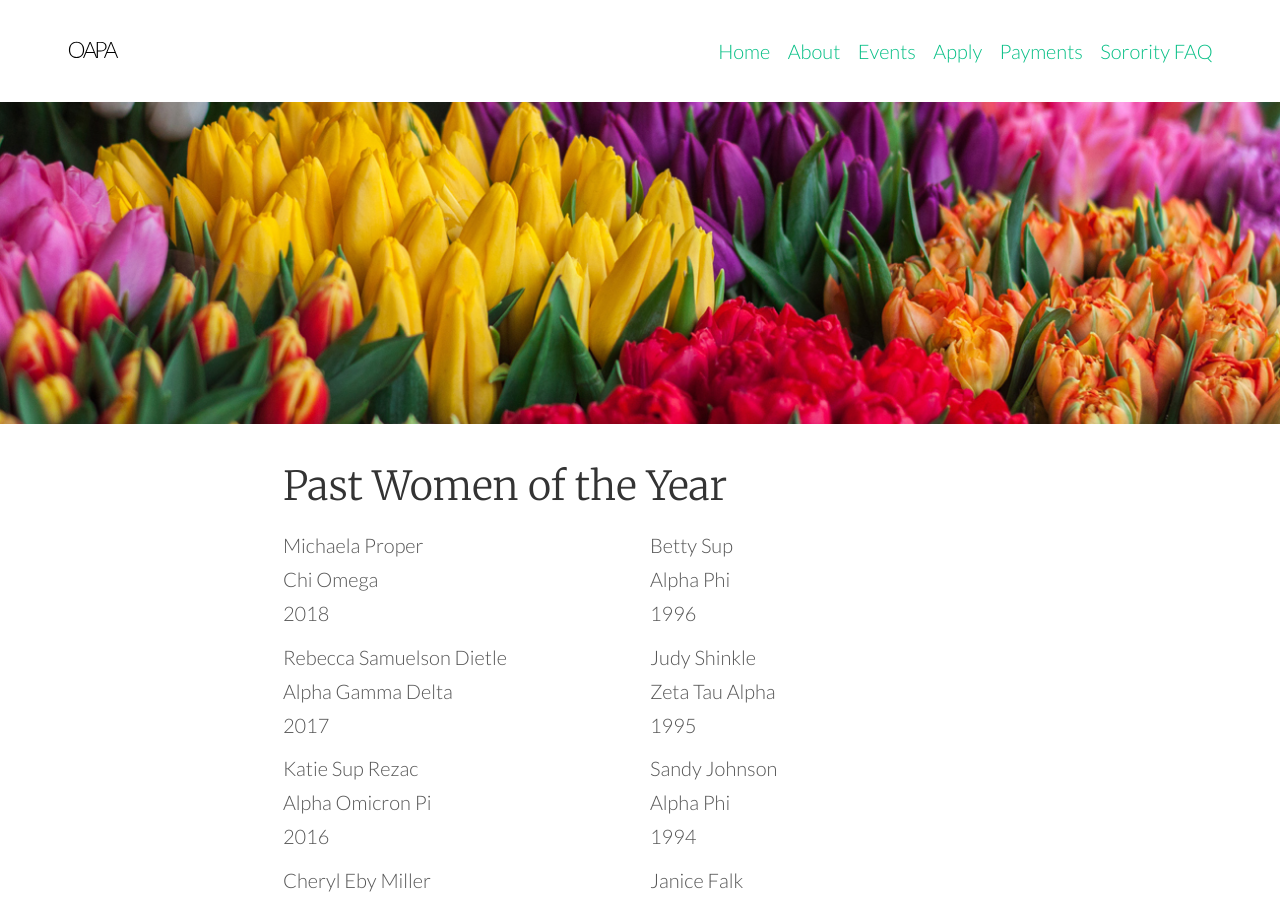
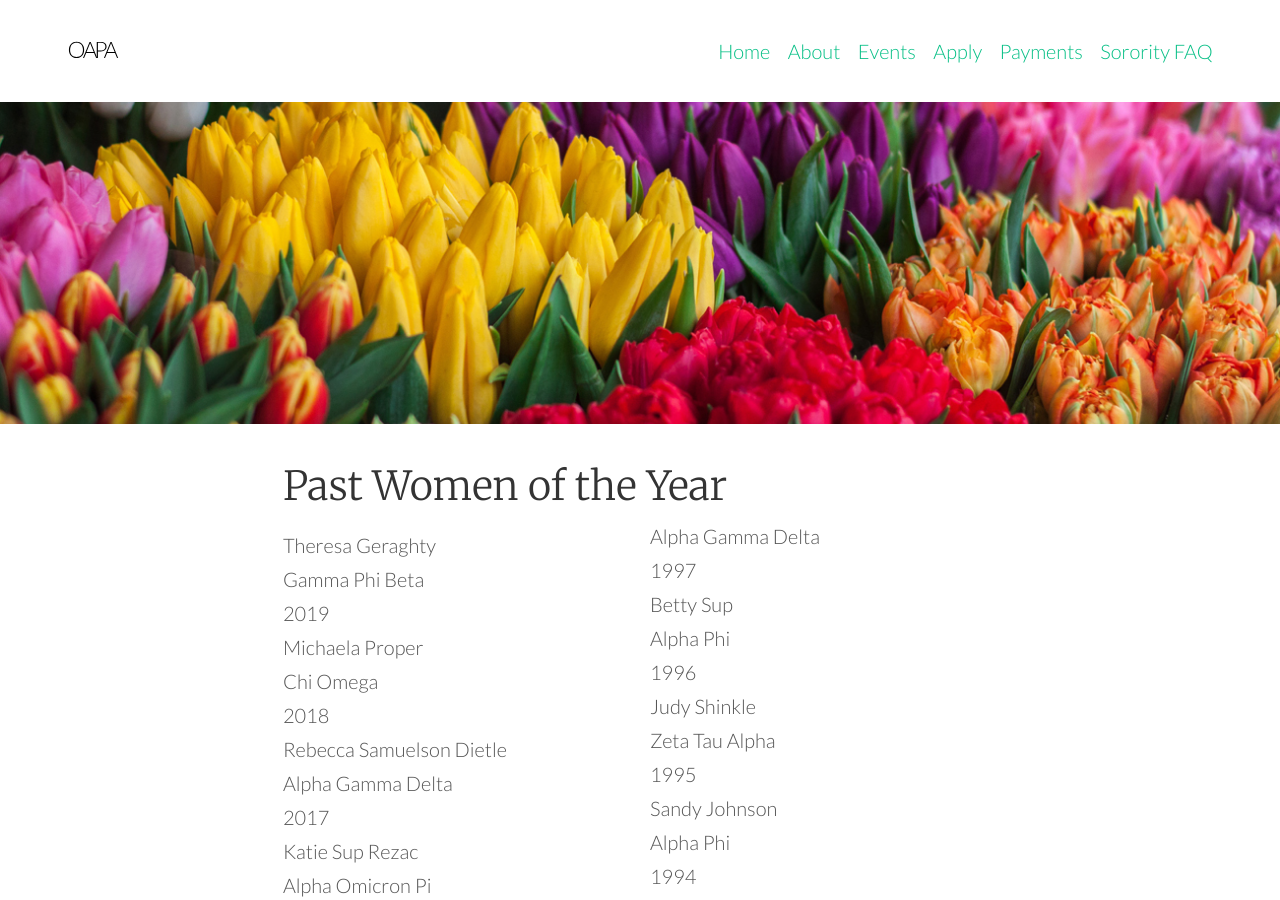
Before and after one commit to courtneyxann/oapa, a Jekyll site: the page built from docs/past-winners.md, in a window 1280 px wide and 900 px high. Built offline with Jekyll 4.4.1, drawn with Linux system fonts in a browser that asks for light colours.

Commit message:
updating awards information.

```diff
--- a/docs/past-winners.md
+++ b/docs/past-winners.md
@@ -5,221 +5,138 @@
 
 <div>
 <ul>
+<li>Theresa Geraghty</li>
+<li>Gamma Phi Beta</li>
+<li>2019</li>
 <li>Michaela Proper</li>
 <li>Chi Omega</li>
 <li>2018</li>
-</ul>
-<ul>
 <li>Rebecca Samuelson Dietle</li>
 <li>Alpha Gamma Delta</li>
 <li>2017</li>
-</ul>
-<ul>
 <li>Katie Sup Rezac</li>
 <li>Alpha Omicron Pi</li>
 <li>2016</li>
-</ul>
-<ul>
 <li>Cheryl Eby Miller</li>
 <li>Alpha Xi Delta</li>
 <li>2015</li>
-</ul>
-<ul>
 <li>Babs Weinberg</li>
 <li>Gamma Phi Beta</li>
 <li>2014</li>
-</ul>
-<ul>
 <li>Nancy Harms</li>
 <li>Alpha Gamma Delta</li>
 <li>2013</li>
-</ul>
-<ul>
 <li>Therese Wehner</li>
 <li>Zeta Tau Alpha</li>
 <li>2012</li>
-</ul>
-<ul>
 <li>Nicole Deprez</li>
 <li>Alpha Phi</li>
 <li>2011</li>
-</ul>
-<ul>
 <li>Linda Dobry</li>
 <li>Pi Beta Phi</li>
 <li>2010</li>
-</ul>
-<ul>
 <li>Liz Cook</li>
 <li>Chi Omega</li>
 <li>2009</li>
-</ul>
-<ul>
 <li>Maureen Smith</li>
 <li>Zeta Tau Alpha</li>
 <li>2008</li>
-</ul>
-<ul>
 <li>Suzanne Dewey</li>
 <li>Zeta Tau Alpha</li>
 <li>2007</li>
-</ul>
-<ul>
 <li>Dorothy Rasgorshek</li>
 <li>Chi Omega</li>
 <li>2006</li>
-</ul>
-<ul>
 <li>Shirley Allely</li>
 <li>Alpha Gamma Delta</li>
 <li>2005</li>
-</ul>
-<ul>
 <li>Jane Schroeder</li>
 <li>Alpha Xi Delta</li>
 <li>2004</li>
-</ul>
-<ul>
 <li>Katherine Gaver</li>
 <li>Theta Phi Alpha</li>
 <li>2003</li>
-</ul>
-<ul>
 <li>Christine Nikunen</li>
 <li>Delta Zeta</li>
 <li>2002</li>
-</ul>
-<ul>
 <li>Kristin Henkenius</li>
 <li>Theta Phi Alpha</li>
 <li>2001</li>
-</ul>
-<ul>
 <li>Sharon Dunham</li>
 <li>Gamma Phi Beta</li>
 <li>2000</li>
-</ul>
-<ul>
 <li>Julie Jernstrom</li>
 <li>Alpha Phi</li>
 <li>1999</li>
-</ul>
-<ul>
 <li>Judy Tesar</li>
 <li>Alpha Xi Delta</li>
 <li>1998</li>
-</ul>
-<ul>
 <li>Sara Young</li>
 <li>Alpha Gamma Delta</li>
 <li>1997</li>
-</ul>
-<ul>
 <li>Betty Sup</li>
 <li>Alpha Phi</li>
 <li>1996</li>
-</ul>
-<ul>
 <li>Judy Shinkle</li>
 <li>Zeta Tau Alpha</li>
 <li>1995</li>
-</ul>
-<ul>
 <li>Sandy Johnson</li>
 <li>Alpha Phi</li>
 <li>1994</li>
-</ul>
-<ul>
 <li>Janice Falk</li>
 <li>Pi Beta Phi</li>
 <li>1993</li>
-</ul>
-<ul>
 <li>Marsha Simmons</li>
 <li>Delta Zeta</li>
 <li>1992</li>
-</ul>
-<ul>
 <li>Dava Fox Hendrickson</li>
 <li>Zeta Tau Alpha</li>
 <li>1991</li>
-</ul>
-<ul>
 <li>Judy Holmes</li>
 <li>Alpha Phi</li>
 <li>1990</li>
-</ul>
-<ul>
 <li>Syntha Essex</li>
 <li>Alpha Xi Delta</li>
 <li>1989</li>
-</ul>
-<ul>
 <li>Teek Schonberg</li>
 <li>Gamma Phi Beta</li>
 <li>1988</li>
-</ul>
-<ul>
 <li>Phyllis Choat</li>
 <li>Gamma Phi Beta</li>
 <li>1987</li>
-</ul>
-<ul>
 <li>Marilyn Horner</li>
 <li>Alpha Xi Delta</li>
 <li>1986</li>
-</ul>
-<ul>
 <li>Cynthia Evahn</li>
 <li>Sigma Kappa</li>
 <li>1985</li>
-</ul>
-<ul>
 <li>Marti Engdahl</li>
 <li>Kappa Alpha Theta</li>
 <li>1984</li>
-</ul>
-<ul>
 <li>Lois Lechner</li>
 <li>Alpha Sigma Alpha</li>
 <li>1983</li>
-</ul>
-<ul>
 <li>Mildred Hollingsworth</li>
 <li>Chi Omega</li>
 <li>1982</li>
-</ul>
-<ul>
 <li>Joni McCarthy Fogerty</li>
 <li>Zeta Tau Alpha</li>
 <li>1981</li>
-</ul>
-<ul>
 <li>Karen Kline</li>
 <li>Gamma Phi Beta</li>
 <li>1980</li>
-</ul>
-<ul>
 <li>Mrs. Charles Anderson</li>
 <li>Zeta Tau Alpha</li>
 <li>1979</li>
-</ul>
-<ul>
 <li>Sue Bowman</li>
 <li>Kappa Delta</li>
 <li>1978</li>
-</ul>
-<ul>
 <li>Mrs. Robert Batchelder</li>
 <li>Chi Omega</li>
 <li>1977</li>
-</ul>
-<ul>
 <li>Mary Hall Hilderbrand</li>
 <li>Pi Beta Phi</li>
 <li>1976</li>
-</ul>
-<ul>
 <li>Mrs. Rex Clemons</li>
 <li>Kappa Alpha Theta</li>
 <li>1975</li>
```
Also changed, not shown: docs/applications.md (+3 -1 lines), docs/events.md (+0 -2 lines).
